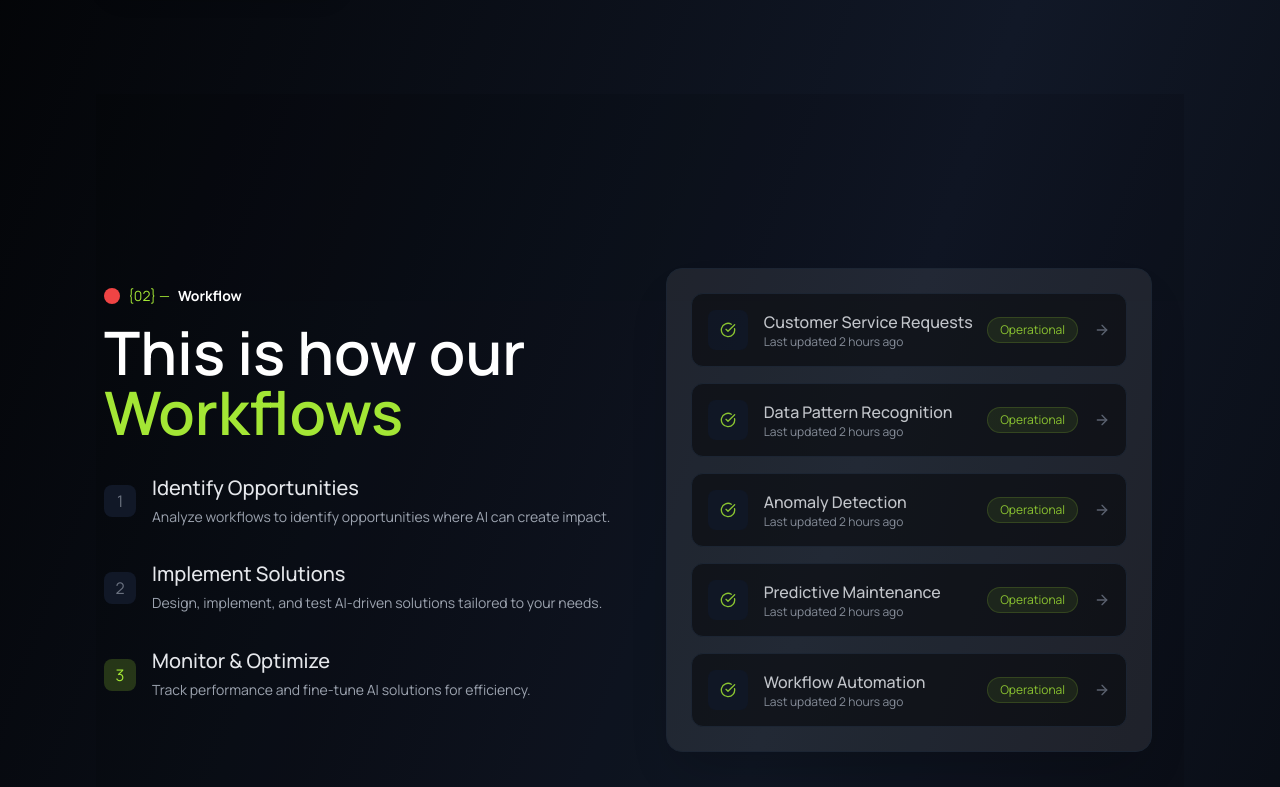
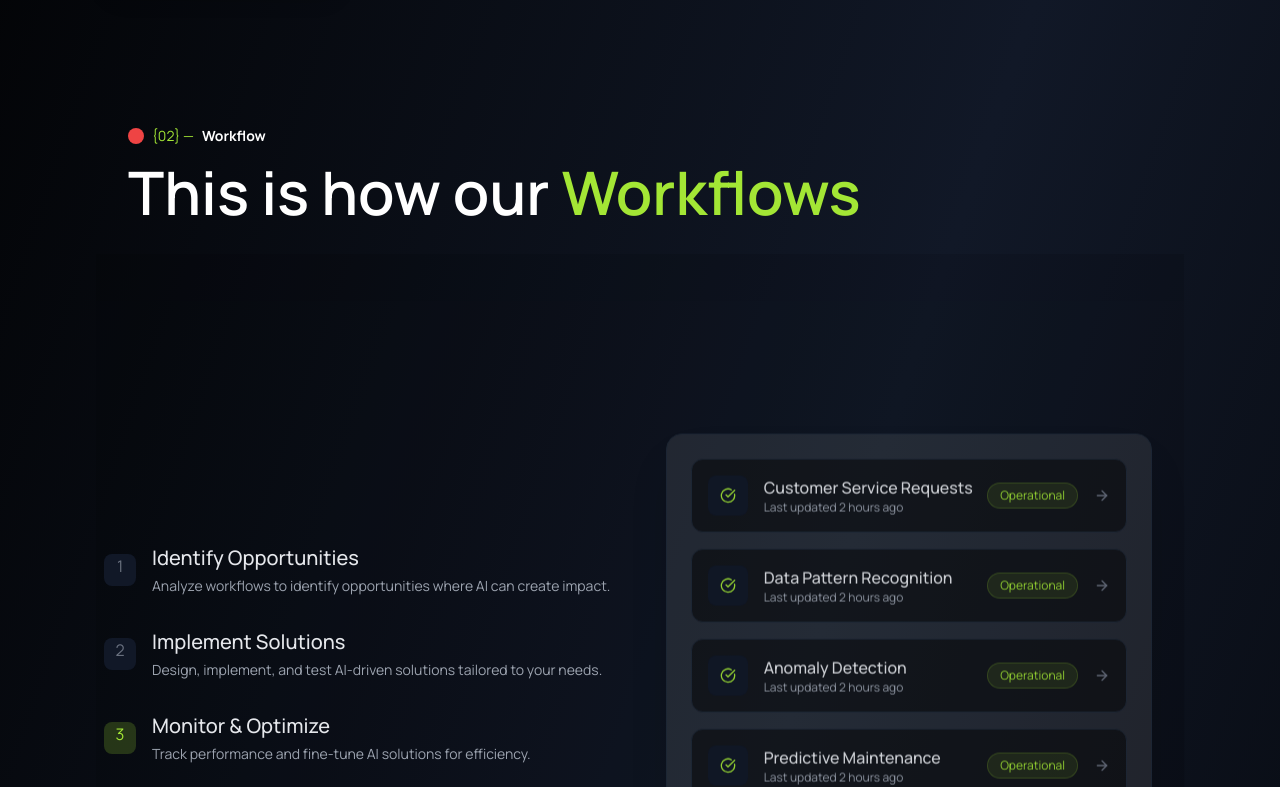
Before and after one commit to Aryan-yadav15/stayBrandedWeb, a Next.js app: page / in a window 1280 px wide. Shown: the part 1550-2337 px from the top of the page. Built offline with nearby package versions, Linux system fonts and the light colour scheme.

Commit message:
next resposive

```diff
--- a/src/app/_components/ui/ourWorkFlow.jsx
+++ b/src/app/_components/ui/ourWorkFlow.jsx
@@ -1,13 +1,14 @@
-"use client";
+"use client"
+
 import React, { useEffect, useRef, useState } from "react";
 import { motion, useScroll, useTransform } from "framer-motion";
 import { ArrowRight, CheckCircle, Clock, AlertCircle } from "lucide-react";
+
 const workflowSteps = [
   {
     id: 1,
     title: "Identify Opportunities",
-    description:
-      "Analyze workflows to identify opportunities where AI can create impact.",
+    description: "Analyze workflows to identify opportunities where AI can create impact.",
     content: {
       type: "analysis",
       items: [
@@ -22,8 +23,7 @@ const workflowSteps = [
   {
     id: 2,
     title: "Implement Solutions",
-    description:
-      "Design, implement, and test AI-driven solutions tailored to your needs.",
+    description: "Design, implement, and test AI-driven solutions tailored to your needs.",
     content: {
       type: "implementation",
       items: [
@@ -82,7 +82,7 @@ const getStatusColor = (status) => {
   }
 };
 
-const ContentSection = ({ step, index, onInView, lenis }) => {
+const ContentSection = ({ step, index, onInView, isMobile }) => {
   const ref = useRef(null);
   const { scrollYProgress } = useScroll({
     target: ref,
@@ -90,25 +90,26 @@ const ContentSection = ({ step, index, onInView, lenis }) => {
   });
 
   const opacity = useTransform(scrollYProgress, [0, 0.3, 0.7, 1], [0, 1, 1, 0]);
-
   const y = useTransform(scrollYProgress, [0, 0.3, 0.7, 1], [100, 0, 0, -100]);
 
   useEffect(() => {
+    if (!isMobile) {
       const unsubscribe = scrollYProgress.on("change", (latest) => {
         if (latest > 0.3 && latest < 0.7) {
           onInView(index);
         }
       });
       return () => unsubscribe();
-  }, [scrollYProgress, index, onInView]);
+    }
+  }, [scrollYProgress, index, onInView, isMobile]);
 
   return (
     <motion.div
       ref={ref}
-      style={{ opacity, y }}
-      className="min-h-screen flex items-center"
+      style={isMobile ? {} : { opacity, y }}
+      className={`${isMobile ? "" : "min-h-screen"} flex items-center`}
     >
-      <div className="bg-white/10 backdrop-blur-xl border border-gray-800 rounded-2xl p-6 w-full shadow-2xl">
+      <div className="bg-white/10 backdrop-blur-xl border border-gray-800 rounded-2xl p-4 md:p-6 w-full shadow-2xl">
         <div className="space-y-4">
           {step.content.items.map((item, idx) => (
             <motion.div
@@ -121,14 +122,14 @@ const ContentSection = ({ step, index, onInView, lenis }) => {
                 ease: "easeOut",
               }}
               viewport={{ once: true, margin: "-10% 0px -10% 0px" }}
-              className="group bg-black/50 border border-gray-800 p-4 rounded-xl flex items-center justify-between hover:bg-gray-900/80 transition-all duration-300"
+              className="group bg-black/50 border border-gray-800 p-3 md:p-4 rounded-xl flex items-center justify-between hover:bg-gray-900/80 transition-all duration-300"
             >
-              <div className="flex items-center gap-4">
-                <div className="w-10 h-10 bg-gray-900 rounded-lg flex items-center justify-center group-hover:scale-110 transition-transform duration-300">
+              <div className="flex items-center gap-2 md:gap-4">
+                <div className="w-8 h-8 md:w-10 md:h-10 bg-gray-900 rounded-lg flex items-center justify-center group-hover:scale-110 transition-transform duration-300">
                   {getStatusIcon(item.status)}
                 </div>
                 <div>
-                  <h3 className="text-base font-medium text-gray-200 group-hover:text-white transition-colors">
+                  <h3 className="text-sm md:text-base font-medium text-gray-200 group-hover:text-white transition-colors">
                     {item.title}
                   </h3>
                   <p className="text-xs text-gray-400 group-hover:text-gray-300 transition-colors">
@@ -136,9 +137,9 @@ const ContentSection = ({ step, index, onInView, lenis }) => {
                   </p>
                 </div>
               </div>
-              <div className="flex items-center gap-4">
+              <div className="flex items-center gap-2 md:gap-4">
                 <span
-                  className={`text-xs px-3 py-1 rounded-full border ${getStatusColor(
+                  className={`text-xs px-2 md:px-3 py-1 rounded-full border ${getStatusColor(
                     item.status
                   )}`}
                 >
@@ -156,7 +157,17 @@ const ContentSection = ({ step, index, onInView, lenis }) => {
 
 const WorkflowAnimation = () => {
   const [activeStep, setActiveStep] = useState(0);
+  const [isMobile, setIsMobile] = useState(false);
   const containerRef = useRef(null);
+
+  useEffect(() => {
+    const checkMobile = () => {
+      setIsMobile(window.innerWidth < 768);
+    };
+    checkMobile();
+    window.addEventListener("resize", checkMobile);
+    return () => window.removeEventListener("resize", checkMobile);
+  }, []);
 
   return (
     <div className="flex flex-col" ref={containerRef}>
@@ -166,26 +177,29 @@ const WorkflowAnimation = () => {
         transition={{ duration: 0.6, ease: "easeOut" }}
         className="space-y-2"
       >
-        {/* Header content remains the same... */}
-      </motion.div>
-      <div className="min-h-screen bg-black/10 flex">
-        <div className="w-2/3 p-2 sticky top-0 h-screen flex flex-col justify-center">
+        <div className="p-4 md:p-8">
           <div className="flex items-center space-x-4">
             <div className="relative flex items-center mr-2">
-              <div className="absolute h-4 w-4 rounded-full animate-ping bg-red-500"></div>
-              <div className="absolute h-4 w-4 rounded-full bg-red-500"></div>
+              <div className="absolute h-3 w-3 md:h-4 md:w-4 rounded-full animate-ping bg-red-500"></div>
+              <div className="absolute h-3 w-3 md:h-4 md:w-4 rounded-full bg-red-500"></div>
             </div>
             <div className="flex items-center space-x-2 text-lime-400">
-              <span className="text-sm">{"{02} —"}</span>
-              <span className="text-sm font-bold text-white">Workflow</span>
+              <span className="text-xs md:text-sm">{"{02} —"}</span>
+              <span className="text-xs md:text-sm font-bold text-white">Workflow</span>
             </div>
           </div>
-          <div className="flex mt-4 mb-4">
-            <p className="text-6xl text-left text-white max-w-full font-semibold">
+          <div className="flex mt-4 ">
+            <p className="text-3xl md:text-6xl text-left text-white max-w-full font-semibold">
               This is how our{" "}
-              <span className="text-lime-400 font-cursive"> Workflows </span></p>
+              <span className="text-lime-400 font-cursive">Workflows</span>
+            </p>
           </div>
-          <div className="space-y-8 mt-4">
+        </div>
+      </motion.div>
+
+      <div className={`min-h-screen bg-black/10 ${isMobile ? "flex flex-col" : "flex"}`}>
+        <div className={`${isMobile ? "w-full p-4" : "w-2/3 p-2 sticky top-0 h-screen flex flex-col justify-center"}`}>
+          <div className="space-y-8">
             {workflowSteps.map((step, index) => (
               <motion.div
                 key={step.id}
@@ -197,15 +211,16 @@ const WorkflowAnimation = () => {
                   ease: "easeOut",
                 }}
                 className={`transition-all duration-300 transform ${
-                  activeStep === index
+                  activeStep === index && !isMobile
                     ? "opacity-100 translate-x-4"
                     : "opacity-40 hover:opacity-60"
                 }`}
               >
                 <div className="flex items-center gap-4">
                   <div
-                    className={`w-8 h-8 rounded-lg flex items-center justify-center ${
-                      activeStep === index
+                    className={`w-6 h-6 md:w-8 md:h-8 rounded-lg flex items
+-center justify-center ${
+                      activeStep === index && !isMobile
                         ? "bg-lime-400/20 text-lime-400"
                         : "bg-gray-900 text-gray-500"
                     }`}
@@ -213,10 +228,10 @@ const WorkflowAnimation = () => {
                     {index + 1}
                   </div>
                   <div>
-                    <h2 className="text-xl font-medium text-gray-200 mb-1">
+                    <h2 className="text-lg md:text-xl font-medium text-gray-200 mb-1">
                       {step.title}
                     </h2>
-                    <p className="text-sm text-gray-400 leading-relaxed">
+                    <p className="text-xs md:text-sm text-gray-400 leading-relaxed">
                       {step.description}
                     </p>
                   </div>
@@ -226,15 +241,15 @@ const WorkflowAnimation = () => {
           </div>
         </div>
 
-        {/* Right Side - Scrolling Content */}
-        <div className="w-2/3 p-8">
-          <div className="space-y-32">
+        <div className={`${isMobile ? "w-full p-4" : "w-2/3 p-8"}`}>
+          <div className={`${isMobile ? "space-y-8" : "space-y-32"}`}>
             {workflowSteps.map((step, index) => (
               <ContentSection
                 key={step.id}
                 step={step}
                 index={index}
                 onInView={setActiveStep}
+                isMobile={isMobile}
               />
             ))}
           </div>
```
Also changed, not shown: src/app/_components/Global/Footer.jsx (+22 -21 lines), src/app/_sections/Industries.jsx (+41 -75 lines). Lines whose indentation alone changed are shown as unchanged.
